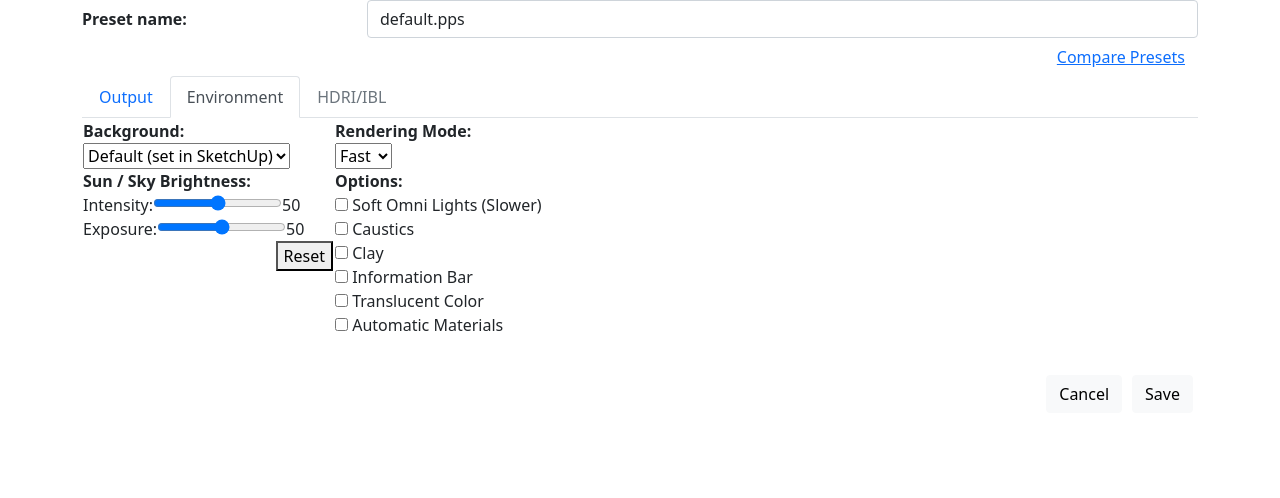
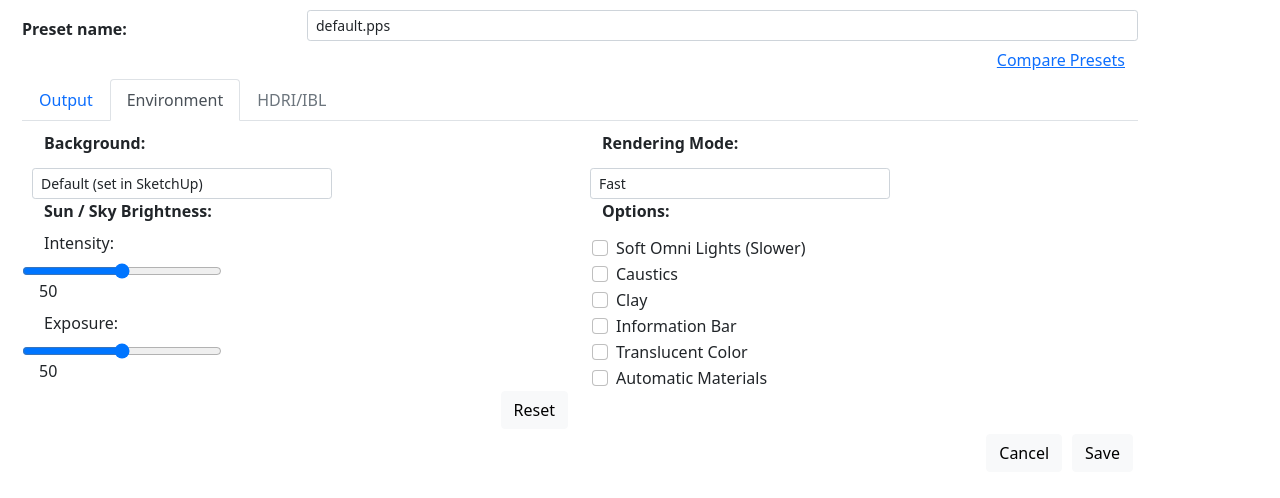
Before and after one commit to AVBursch/options, a React (Create React App) app: page / in a window 1280 px wide. Both pictures are taken after a click on the button "Environment". Shown: the top 498 px of the page. Built offline with nearby package versions, Linux system fonts and the light colour scheme.

Commit message:
environment styled

```diff
--- a/src/App.js
+++ b/src/App.js
@@ -96,7 +96,7 @@ class App extends React.Component {
     render() {
         return this.state.loaded ? (
             <React.Fragment>
-                <Container>
+                <Container style={{margin: 10}}>
                     <Presets
                         translations={this.state.translations}
                         language={this.state.language}
--- a/src/Components/environment.jsx
+++ b/src/Components/environment.jsx
@@ -1,4 +1,6 @@
 import React from 'react';
+import { Button, Col, Container, Form, Row } from 'react-bootstrap';
+import 'bootstrap/dist/css/bootstrap.min.css';
 
 class Environment extends React.Component {
     constructor(props) {
@@ -42,15 +44,18 @@ class Environment extends React.Component {
     render() {
         return (
             <React.Fragment>
-                <div style={{ backgroundColor: "white" }}>
-                    <table style={{ width: 500 }}>
-                        <tbody>
-                            <tr>
-                                <td>
-                                    <div style={{ height: 250, width: 250 }}>
-                                        <label><b>{this.props.translations[this.props.language].background}:</b></label>
-                                        <br />
-                                        <select
+                <Container>
+                    <Row>
+                        <Col>
+                            <Form.Group as={Row} style={{ marginTop: 10, marginBottom: 5 }}>
+                                <Form.Label style={{ fontWeight: 600, marginLeft: 10 }}>
+                                    {this.props.translations[this.props.language].background}:
+                                </Form.Label>
+                            </Form.Group>
+                            <Form.Group as={Row}>
+                                <Form.Control as="select"
+                                    size="sm"
+                                    style={{ marginLeft: 10, width: 300 }}
                                     defaultValue={this.props.options.environment_background}
                                     onClick={(e) => {
                                         const value = e.target.value;
@@ -62,41 +67,61 @@ class Environment extends React.Component {
                                     <option value="sky">{this.props.translations[this.props.language].podiumPhysicalSky1}</option>
                                     <option value="sky2">{this.props.translations[this.props.language].podiumPhysicalSky2}</option>
                                     <option value="hdr">HDRI/IBL</option>
-                                        </select>
-                                        <br />
-                                        <label><b>{this.props.translations[this.props.language].sunSkyBrightness}:</b></label>
-                                        <br />
-                                        <label>{this.props.translations[this.props.language].intensity}</label>
-                                        <input
+                                </Form.Control>
+                            </Form.Group>
+                            <Form.Group as={Row}>
+                                <Form.Label style={{ fontWeight: 600, marginLeft: 10 }}>
+                                    {this.props.translations[this.props.language].sunSkyBrightness}:
+                                </Form.Label>
+                            </Form.Group>
+                            <Form.Group as={Row}>
+                                <Form.Label
+                                    style={{ marginLeft: 10, marginRight: 5 }}
+                                >
+                                    {this.props.translations[this.props.language].intensity}
+                                </Form.Label>
+                                <Form.Control
                                     ref={this.intensityRef}
                                     type="range"
                                     min={0}
                                     max={100}
+                                    style={{ width: 200 }}
                                     defaultValue={this.props.options.environment_brightness}
                                     onChange={(e) => {
                                         const value = e.target.value;
                                         this.props.options.environment_brightness = value;
                                         this.props.updateOptions(this.props.options);
                                     }}
-                                        />
-                                        <label>{this.props.options.environment_brightness}</label>
-                                        <br />
-                                        <label>{this.props.translations[this.props.language].exposure}</label>
-                                        <input
+                                ></Form.Control>
+                                <Form.Label style={{ marginLeft: 5 }}>
+                                    {this.props.options.environment_brightness}
+                                </Form.Label>
+                            </Form.Group>
+                            <Form.Group as={Row} style={{ marginBottom: 0 }}>
+                                <Form.Label style={{ marginLeft: 10, marginRight: 5 }}>
+                                    {this.props.translations[this.props.language].exposure}
+                                </Form.Label>
+                                <Form.Control
                                     ref={this.exposureRef}
                                     type="range"
                                     min={0}
                                     max={100}
+                                    style={{ width: 200 }}
                                     defaultValue={this.props.options.environment_contrast}
                                     onChange={(e) => {
                                         const value = e.target.value;
                                         this.props.options.environment_contrast = value;
                                         this.props.updateOptions(this.props.options);
                                     }}
-                                        />
-                                        <label>{this.props.options.environment_contrast}</label>
-                                        <br />
-                                        <button
+                                ></Form.Control>
+                                <Form.Label style={{ marginLeft: 5 }}>
+                                    {this.props.options.environment_contrast}
+                                </Form.Label>
+                            </Form.Group>
+                            <Form.Group as={Row}>
+                                <Col>
+                                    <Button
+                                        variant="light"
                                         style={{ float: 'right' }}
                                         onClick={(e) => {
                                             this.props.options.environment_brightness = 50;
@@ -105,16 +130,20 @@ class Environment extends React.Component {
                                         }}
                                     >
                                         {this.props.translations[this.props.language].reset}
-                                        </button>
-                                    </div>
-                                </td>
-
-
-                                <td>
-                                    <div style={{ height: 250, width: 250 }}>
-                                        <label><b>{this.props.translations[this.props.language].renderingMode}:</b></label>
-                                        <br />
-                                        <select
+                                    </Button>
+                                </Col>
+                            </Form.Group>
+                        </Col>
+                        <Col>
+                            <Form.Group as={Row} style={{ marginTop: 10, marginBottom: 5 }}>
+                                <Form.Label style={{ fontWeight: 600, marginLeft: 10 }}>
+                                    {this.props.translations[this.props.language].renderingMode}:
+                                </Form.Label>
+                            </Form.Group>
+                            <Form.Group as={Row}>
+                                <Form.Control as="select"
+                                    size="sm"
+                                    style={{ marginLeft: 10, width: 300 }}
                                     defaultValue={this.props.options.rendering_mode}
                                     onClick={(e) => {
                                         const value = e.target.value;
@@ -124,63 +153,80 @@ class Environment extends React.Component {
                                 >
                                     <option value="fast">{this.props.translations[this.props.language].fast}</option>
                                     <option value="slow">{this.props.translations[this.props.language].slow}</option>
-                                        </select>
-                                        <br />
-                                        <label><b>{this.props.translations[this.props.language].options}:</b></label>
-                                        <br />
-                                        <input ref={this.softOmniLightsRef} type="checkbox"
+                                </Form.Control>
+                            </Form.Group>
+                            <Form.Group as={Row} style={{ marginBottom: 5 }}>
+                                <Form.Label style={{ fontWeight: 600, marginLeft: 10 }}>
+                                    {this.props.translations[this.props.language].options}:
+                                </Form.Label>
+                            </Form.Group>
+                            <Form.Group as={Row}>
+                                <Col>
+                                    <Form.Check
+                                        ref={this.softOmniLightsRef}
+                                        type="checkbox"
+                                        label={this.props.translations[this.props.language].softOmniLights}
                                         checked={this.props.options.environment_spherical_point_lights}
                                         onChange={(e) => {
                                             this.props.options.environment_spherical_point_lights = e.target.checked;
                                             this.props.updateOptions(this.props.options);
                                         }}
-                                        /> {this.props.translations[this.props.language].softOmniLights}
-                                        <br />
-                                        <input ref={this.causticRef} type="checkbox"
+                                    ></Form.Check>
+                                    <Form.Check
+                                        ref={this.causticRef}
+                                        type="checkbox"
+                                        label={this.props.translations[this.props.language].caustics}
                                         checked={this.props.options.environment_caustic}
                                         onChange={(e) => {
                                             this.props.options.environment_caustic = e.target.checked;
                                             this.props.updateOptions(this.props.options);
                                         }}
-                                        /> {this.props.translations[this.props.language].caustics}
-                                        <br />
-                                        <input ref={this.clayRef} type="checkbox"
+                                    ></Form.Check>
+                                    <Form.Check
+                                        ref={this.clayRef}
+                                        type="checkbox"
+                                        label={this.props.translations[this.props.language].clay}
                                         checked={this.props.options.environment_clay}
                                         onChange={(e) => {
                                             this.props.options.environment_clay = e.target.checked;
                                             this.props.updateOptions(this.props.options);
                                         }}
-                                        /> {this.props.translations[this.props.language].clay}
-                                        <br />
-                                        <input ref={this.outputInfoRef} type="checkbox"
+                                    ></Form.Check>
+                                    <Form.Check
+                                        ref={this.outputInfoRef}
+                                        type="checkbox"
+                                        label={this.props.translations[this.props.language].informationBar}
                                         checked={this.props.options.output_info}
                                         onChange={(e) => {
                                             this.props.options.output_info = e.target.checked;
                                             this.props.updateOptions(this.props.options);
                                         }}
-                                        /> {this.props.translations[this.props.language].informationBar}
-                                        <br />
-                                        <input ref={this.translucentColorRef} type="checkbox"
+                                    ></Form.Check>
+                                    <Form.Check
+                                        ref={this.translucentColorRef}
+                                        type="checkbox"
+                                        label={this.props.translations[this.props.language].translucentColor}
                                         checked={this.props.options.environment_translucent_color}
                                         onChange={(e) => {
                                             this.props.options.environment_translucent_color = e.target.checked;
                                             this.props.updateOptions(this.props.options);
                                         }}
-                                        /> {this.props.translations[this.props.language].translucentColor}
-                                        <br />
-                                        <input ref={this.automaticMaterialsRef} type="checkbox"
+                                    ></Form.Check>
+                                    <Form.Check
+                                        ref={this.automaticMaterialsRef}
+                                        type="checkbox"
+                                        label={this.props.translations[this.props.language].automaticMaterials}
                                         checked={this.props.options.environment_automatic_materials}
                                         onChange={(e) => {
                                             this.props.options.environment_automatic_materials = e.target.checked;
                                             this.props.updateOptions(this.props.options);
                                         }}
-                                        /> {this.props.translations[this.props.language].automaticMaterials}
-                                    </div>
-                                </td>
-                            </tr>
-                        </tbody>
-                    </table>
-                </div>
+                                    ></Form.Check>
+                                </Col>
+                            </Form.Group>
+                        </Col>
+                    </Row>
+                </Container>
             </React.Fragment>
         )
     }
--- a/src/Components/hdr.jsx
+++ b/src/Components/hdr.jsx
@@ -1,6 +1,8 @@
 import React from 'react';
 import * as THREE from 'three';
 import HDRPreview from '../models/hdrPreview'
+import { Button, Col, Container, Form, Row } from 'react-bootstrap';
+import 'bootstrap/dist/css/bootstrap.min.css';
 /*global sketchup*/
 
 class HDR extends React.Component {
--- a/src/Components/presets.jsx
+++ b/src/Components/presets.jsx
@@ -24,6 +24,7 @@ class Presets extends React.Component {
                         <Col sm="9">
                             <Form.Control as="select"
                                 defaultValue={this.props.options.preset}
+                                size="sm"
                                 onChange={(e) => {
                                     const value = e.target.value;
                                     this.props.options.preset = value;
```
Also changed, not shown: src/Components/output.jsx (+10 -4 lines). Lines whose indentation alone changed are shown as unchanged.
